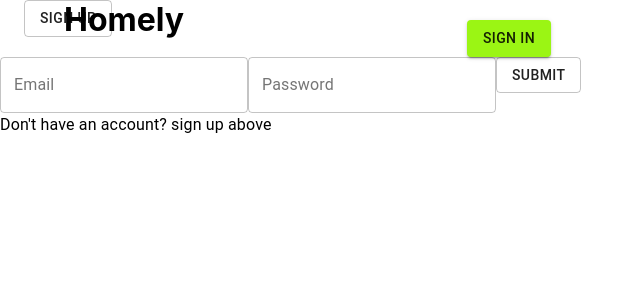
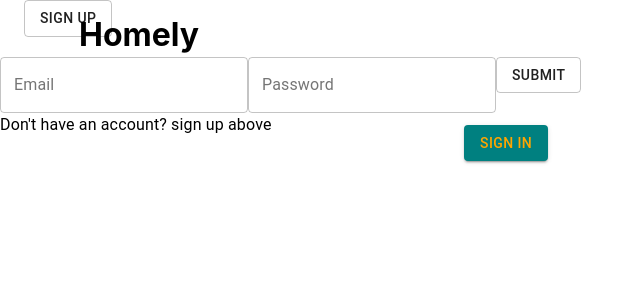
Before and after one commit to Hycient195/Homely, a Next.js app: page /sign_up in a window 1280 px wide. Shown: the top 300 px of the page, without its empty margins (0-644 px from the left). Built offline with nearby package versions, Linux system fonts and the light colour scheme.

Commit message:
new commit

```diff
--- a/components/nav/nav.module.css
+++ b/components/nav/nav.module.css
@@ -27,29 +27,45 @@
 } */
 .signIn{
     float : right ;
-    margin : 20px 25px 0px 0px !important;
-    background: rgb(155, 245, 20) !important;
+    margin : 15px 15px 0px 0px !important;
+    /* background: rgb(155, 245, 20) !important; */
+    background: teal !important;
+    color: orange !important;
+
+    /* margin: 0 auto; */
+    /* margin-top: 5px; */
+    /* width: 20%; */
+    /* background-color: teal; */
+    /* height : 70px; */
 }
 .avatar{
     height: 50px;
     width : 50px;
     border-radius : 50%;
     /* float : right; */
-    /* margin : 15px 20px 0px 0px !important; */
+    margin : 10px 0px 0px 0px !important;
 
 }
 .user{
-    float : right;
+    /* float : right;
     width: 20%;
-    /* background-color: red; */
+    height: 20px;
+    background-color: red; */
     /* display: inline; */
     /* margin: 15px 10px 0px 0px; */
+
+    float : right;
+    /* margin: 0 auto; */
+    /* margin-top: 10px; */
+    /* width: 20%; */
+    /* background-color: teal; */
+    height : 70px;
 }
 .select{
     /* float : right; */
     padding : 0px 5px;
     margin-top : 20px;
-    background: whitesmoke;
+    background: white;
     width : 25px;
     /* border : 1px solid gre        <Component {...pageProps} />
 y; */
@@ -57,10 +73,23 @@ y; */
 }
 
 .title{
-    text-align: left;
+    /* text-align: left;
     display: inline;
-    /* background-color: teal; */
-    width: 70%;
+    background-color: teal;
+    width: 70%; */
+
+    float: left;
+        display: inline;
+        margin: 3%;
+        width: 80%;
+        height : 80px;
+}
+
+.container{
+    width: 49%;
+    position: fixed;
+    top: 0;
+    height: 70px;
 }
 
 @media only screen and (max-width: 600px){
@@ -99,8 +128,24 @@ y; */
         width: 70%;
         height : 80px;
     }
-
-
+    .select{
+        background-color: whitesmoke;
+        border-bottom: none !important;
+    }
+    .MuiInput-underline{
+        border-bottom: none;
+    }
+    .MuiInput-underline:after {
+        /* left: 0;
+        right: 0;
+        bottom: 0;
+        content: "";
+        position: absolute;
+        transform: scaleX(0);
+        transition: transform 200ms cubic-bezier(0.0, 0, 0.2, 1) 0ms; */
+        border-bottom: 2px solid red !important;
+        /* pointer-events: none; */
+    }
     /* .top_landing_right{
         display : none;
     }
--- a/components/topLanding/TopLanding.jsx
+++ b/components/topLanding/TopLanding.jsx
@@ -7,7 +7,7 @@ const TopLanding = () => {
             <div className={styles.top_landing_left}>
 
                 <h1 className={styles.find}>Find Your <br/>
-                     Grind </h1><p className={styles.propertyText} > property.</p>
+                     Grind <p className={styles.propertyText} > property.</p> </h1>
 
 
             </div>
```
Also changed, not shown: components/topLanding/topLanding.module.css (+44 -6 lines).
